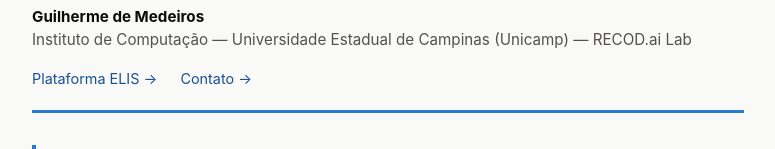
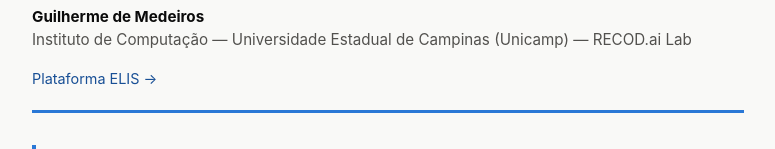
Before and after one commit to medeirosdev/poster-ic-refencias-2026-ic, a plain HTML site: page index.html in a window 1280 px wide. Shown: the part 147-296 px from the top of the page, without its empty margins (252-1027 px from the left). Drawn offline with Linux system fonts and the light colour scheme.

Commit message:
Remove contato por email

```diff
--- a/index.html
+++ b/index.html
@@ -127,7 +127,6 @@
     </p>
     <div class="meta-links">
       <a href="https://github.com/researchintegrity/elis">Plataforma ELIS →</a>
-      <a href="mailto:guilherme.ggcm20@gmail.com">Contato →</a>
     </div>
   </header>
 
```
